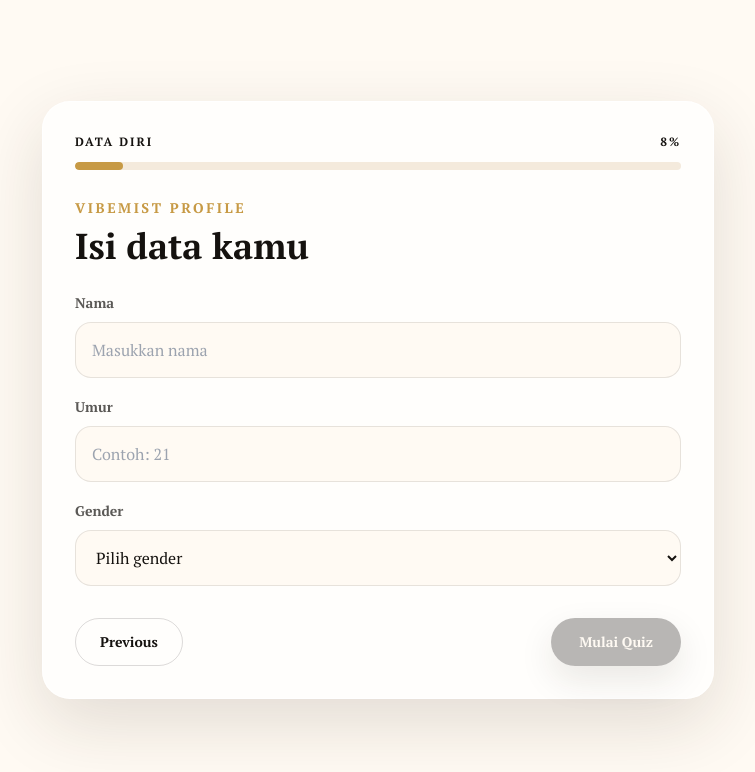
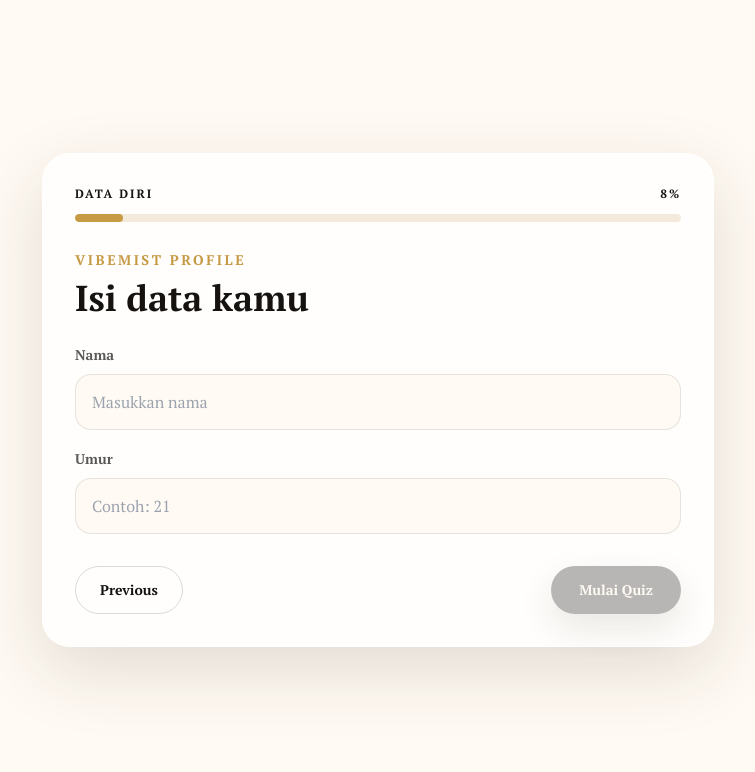
Before and after one commit to haqqulamal/parfume-recommendation, a React (Vite) app: page / in a window 1280 px wide. Both pictures are taken after a click on the button "START NOW". Shown: the top 772 px of the page, without its empty margins (262-1017 px from the left). Built offline with nearby package versions, Linux system fonts and the light colour scheme.

Commit message:
Remove gender field from customer form

```diff
--- a/src/App.tsx
+++ b/src/App.tsx
@@ -11,7 +11,6 @@
 const emptyCustomer: CustomerData = {
   name: '',
   age: '',
-  gender: '',
 };
 
 function App() {
--- a/src/components/QuizPage.tsx
+++ b/src/components/QuizPage.tsx
@@ -9,8 +9,6 @@
   onFinish: (customer: CustomerData, answers: QuizAnswer[]) => void;
 }
 
-const genderOptions = ['Cowo', 'Cewe', 'Lainnya', 'Tidak ingin menyebutkan'];
-
 function QuizPage({ initialCustomer, initialAnswers, onBackToWelcome, onFinish }: QuizPageProps) {
   const [customer, setCustomer] = useState<CustomerData>(initialCustomer);
   const [answers, setAnswers] = useState<QuizAnswer[]>(initialAnswers);
@@ -19,7 +17,7 @@
   const isFormStep = currentIndex === -1;
   const question = isFormStep ? undefined : questions[currentIndex];
   const selectedAnswer = question ? answers.find((answer) => answer.questionId === question.id) : undefined;
-  const isCustomerValid = customer.name.trim() !== '' && customer.age.trim() !== '' && customer.gender.trim() !== '';
+  const isCustomerValid = customer.name.trim() !== '' && customer.age.trim() !== '';
   const totalSteps = questions.length + 1;
   const currentStep = currentIndex + 2;
   const progress = isFormStep ? 8 : (currentStep / totalSteps) * 100;
@@ -72,7 +70,6 @@
         {
           name: customer.name.trim(),
           age: customer.age.trim(),
-          gender: customer.gender,
         },
         answers,
       );
@@ -126,23 +123,6 @@
                   required
                   type="number"
                 />
-              </label>
-
-              <label className="block space-y-2">
-                <span className="text-sm font-bold text-ink/70">Gender</span>
-                <select
-                  value={customer.gender}
-                  onChange={(event) => updateCustomer('gender', event.target.value)}
-                  className="min-h-14 w-full rounded-2xl border border-ink/10 bg-pearl px-4 py-3 text-base outline-none transition focus:border-gold focus:ring-4 focus:ring-gold/15"
-                  required
-                >
-                  <option value="">Pilih gender</option>
-                  {genderOptions.map((gender) => (
-                    <option key={gender} value={gender}>
-                      {gender}
-                    </option>
-                  ))}
-                </select>
               </label>
             </div>
           </div>
--- a/src/types/index.ts
+++ b/src/types/index.ts
@@ -5,7 +5,6 @@
 export interface CustomerData {
   name: string;
   age: string;
-  gender: string;
 }
 
 export type ScoreMap = Record<PerfumeId, number>;
```
